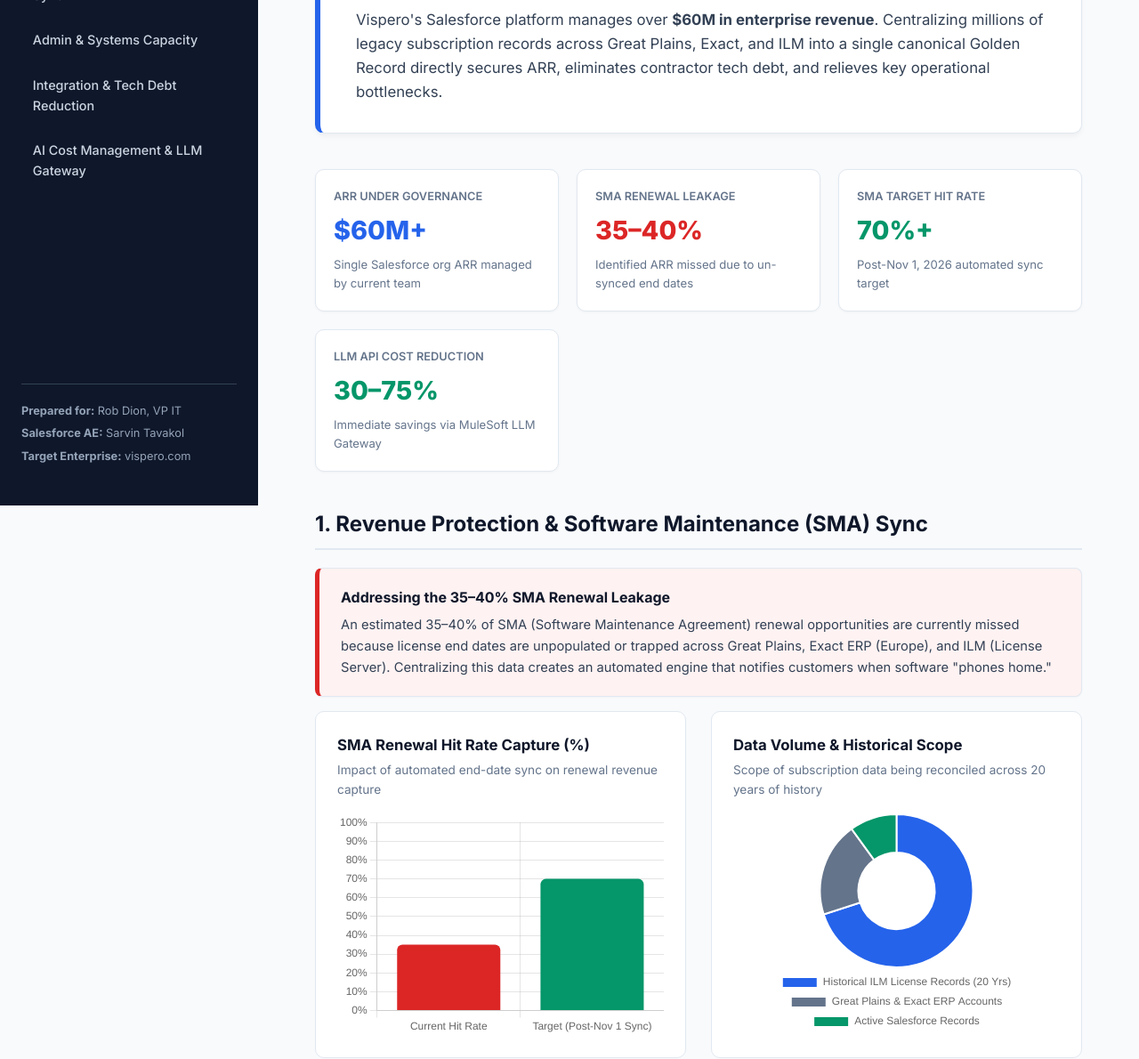
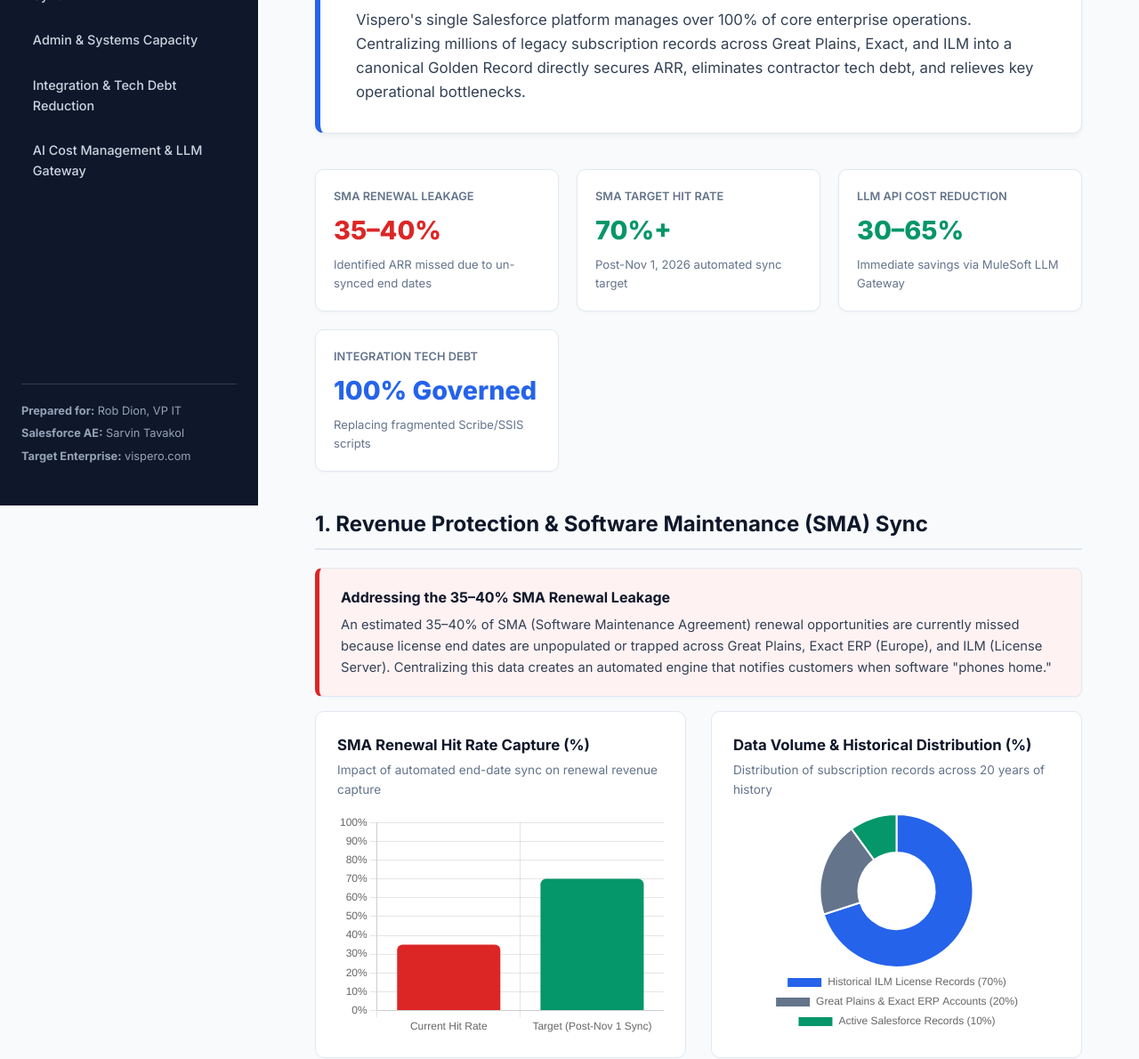
Before and after one commit to sarvintavakol/Vispero_MuleSoft-Informatica, a plain HTML site: page index.html in a window 1280 px wide. Shown: the part 232-1422 px from the top of the page at 89% size. Drawn offline with nearby package versions, Linux system fonts and the light colour scheme.

Commit message:
Update index.html

```diff
--- a/index.html
+++ b/index.html
@@ -169,16 +169,11 @@
         <section id="executive-summary" class="header-banner">
             <span class="badge">Board Briefing</span>
             <h1>MuleSoft & Informatica: Operational & Financial ROI</h1>
-            <p>Vispero's Salesforce platform manages over <strong>$60M in enterprise revenue</strong>. Centralizing millions of legacy subscription records across Great Plains, Exact, and ILM into a single canonical Golden Record directly secures ARR, eliminates contractor tech debt, and relieves key operational bottlenecks.</p>
+            <p>Vispero's single Salesforce platform manages over 100% of core enterprise operations. Centralizing millions of legacy subscription records across Great Plains, Exact, and ILM into a canonical Golden Record directly secures ARR, eliminates contractor tech debt, and relieves key operational bottlenecks.</p>
         </section>
 
         <!-- Top Key ROI Metrics Grid -->
         <div class="metrics-grid">
-            <div class="metric-card">
-                <div class="title">ARR Under Governance</div>
-                <div class="value blue">$60M+</div>
-                <div class="subtext">Single Salesforce org ARR managed by current team</div>
-            </div>
             <div class="metric-card">
                 <div class="title">SMA Renewal Leakage</div>
                 <div class="value red">35–40%</div>
@@ -191,8 +186,13 @@
             </div>
             <div class="metric-card">
                 <div class="title">LLM API Cost Reduction</div>
-                <div class="value green">30–75%</div>
+                <div class="value green">30–65%</div>
                 <div class="subtext">Immediate savings via MuleSoft LLM Gateway</div>
+            </div>
+            <div class="metric-card">
+                <div class="title">Integration Tech Debt</div>
+                <div class="value blue">100% Governed</div>
+                <div class="subtext">Replacing fragmented Scribe/SSIS scripts</div>
             </div>
         </div>
 
@@ -214,8 +214,8 @@
                     </div>
                 </div>
                 <div class="chart-card">
-                    <h3>Data Volume & Historical Scope</h3>
-                    <p>Scope of subscription data being reconciled across 20 years of history</p>
+                    <h3>Data Volume & Historical Distribution (%)</h3>
+                    <p>Distribution of subscription records across 20 years of history</p>
                     <div class="chart-container">
                         <canvas id="dataVolumeChart"></canvas>
                     </div>
@@ -234,7 +234,7 @@
 
             <div class="statement-card">
                 <h4>Relieving Salesforce Admin Bottlenecks Under Hiring Freeze</h4>
-                <p>A single Salesforce admin (Alina) is managing a $60M revenue platform while being swamped with routine enhancement requests. Because permanent headcount is constrained by a company-wide hiring freeze, automated data synchronization acts as a "surge resource"—freeing admin capacity for strategic projects.</p>
+                <p>A single Salesforce admin (Alina) is managing a major revenue platform while being swamped with routine enhancement requests. Because permanent headcount is constrained by a company-wide hiring freeze, automated data synchronization acts as a "surge resource"—freeing admin capacity for strategic projects.</p>
             </div>
 
             <div class="statement-card">
@@ -288,15 +288,15 @@
 
             <div class="charts-row">
                 <div class="chart-card">
-                    <h3>Projected Monthly AI API Expenditure ($)</h3>
-                    <p>Cost reduction achieved by routing LLM requests through MuleSoft Gateway</p>
+                    <h3>Projected Monthly AI API Expenditure (%)</h3>
+                    <p>Relative cost reduction achieved by routing LLM requests through MuleSoft Gateway</p>
                     <div class="chart-container">
                         <canvas id="aiCostChart"></canvas>
                     </div>
                 </div>
                 <div class="chart-card">
-                    <h3>Token Management & Request Routing</h3>
-                    <p>Automated policy enforcement across 60+ power users (~200M tokens/mo)</p>
+                    <h3>Token Management & Request Routing Breakdown (%)</h3>
+                    <p>Automated policy enforcement across power users (~200M tokens/mo)</p>
                     <div class="chart-container">
                         <canvas id="aiRoutingChart"></canvas>
                     </div>
@@ -304,8 +304,8 @@
             </div>
 
             <div class="statement-card success">
-                <h4>Quick-Win ROI: 30%–75% AI API Cost Reduction</h4>
-                <p>Vispero currently consumes hundreds of millions of LLM tokens monthly (spending $20K–$50K/mo). MuleSoft includes a built-in LLM Gateway that buffers API requests to Claude/OpenAI, enforces rate-limiting, and intelligently routes non-complex queries to cheaper nano models—delivering <strong>immediate hard-dollar savings within 1–2 weeks of deployment</strong>.</p>
+                <h4>Quick-Win ROI: 30%–65% Relative AI API Cost Reduction</h4>
+                <p>Vispero currently consumes hundreds of millions of LLM tokens monthly across its user base. MuleSoft includes a built-in LLM Gateway that buffers API requests to Claude/OpenAI, enforces rate-limiting, and intelligently routes non-complex queries to cheaper nano models—delivering <strong>immediate relative cost savings within 1–2 weeks of deployment</strong>.</p>
             </div>
         </section>
 
@@ -313,7 +313,7 @@
 
     <!-- JavaScript Charts -->
     <script>
-        // Chart 1: SMA Hit Rate
+        // Chart 1: SMA Hit Rate (%)
         new Chart(document.getElementById('leakageChart').getContext('2d'), {
             type: 'bar',
             data: {
@@ -332,11 +332,11 @@
             }
         });
 
-        // Chart 2: Data Volume
+        // Chart 2: Data Volume Distribution (%)
         new Chart(document.getElementById('dataVolumeChart').getContext('2d'), {
             type: 'doughnut',
             data: {
-                labels: ['Historical ILM License Records (20 Yrs)', 'Great Plains & Exact ERP Accounts', 'Active Salesforce Records'],
+                labels: ['Historical ILM License Records (70%)', 'Great Plains & Exact ERP Accounts (20%)', 'Active Salesforce Records (10%)'],
                 datasets: [{
                     data: [70, 20, 10],
                     backgroundColor: ['#2563eb', '#64748b', '#059669']
@@ -348,14 +348,14 @@
             }
         });
 
-        // Chart 3: AI Expenditure Reduction
+        // Chart 3: AI Expenditure Reduction (%)
         new Chart(document.getElementById('aiCostChart').getContext('2d'), {
             type: 'bar',
             data: {
                 labels: ['Unbuffered Direct API Usage', 'With MuleSoft LLM Gateway'],
                 datasets: [{
-                    label: 'Estimated Monthly Spend ($)',
-                    data: [35000, 12250],
+                    label: 'Relative Cost (%)',
+                    data: [100, 35],
                     backgroundColor: ['#dc2626', '#059669'],
                     borderRadius: 6
                 }]
@@ -363,11 +363,11 @@
             options: {
                 responsive: true, maintainAspectRatio: false,
                 plugins: { legend: { display: false } },
-                scales: { y: { beginAtZero: true, ticks: { callback: v => '$' + v.toLocaleString() } } }
+                scales: { y: { beginAtZero: true, max: 100, ticks: { callback: v => v + '%' } } }
             }
         });
 
-        // Chart 4: AI Model Routing Breakdown
+        // Chart 4: AI Model Routing Breakdown (%)
         new Chart(document.getElementById('aiRoutingChart').getContext('2d'), {
             type: 'pie',
             data: {
```
